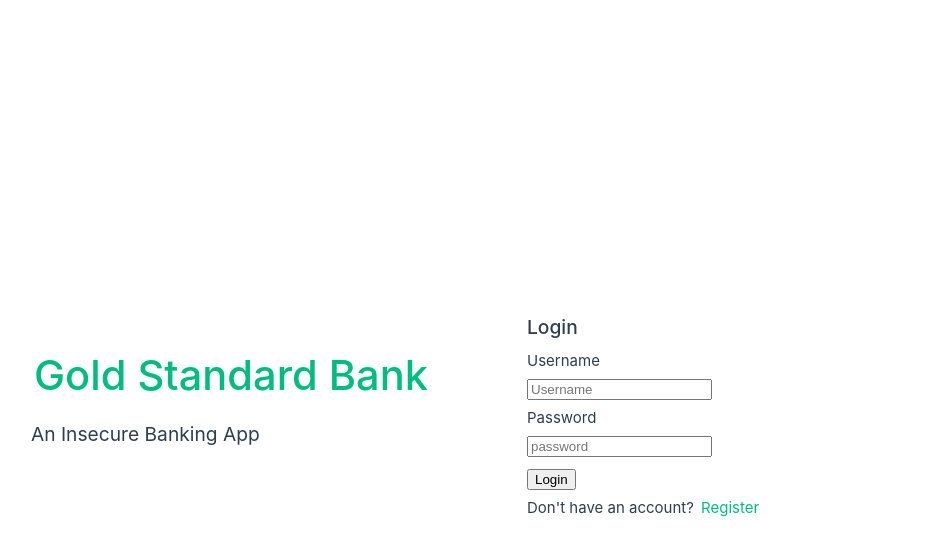
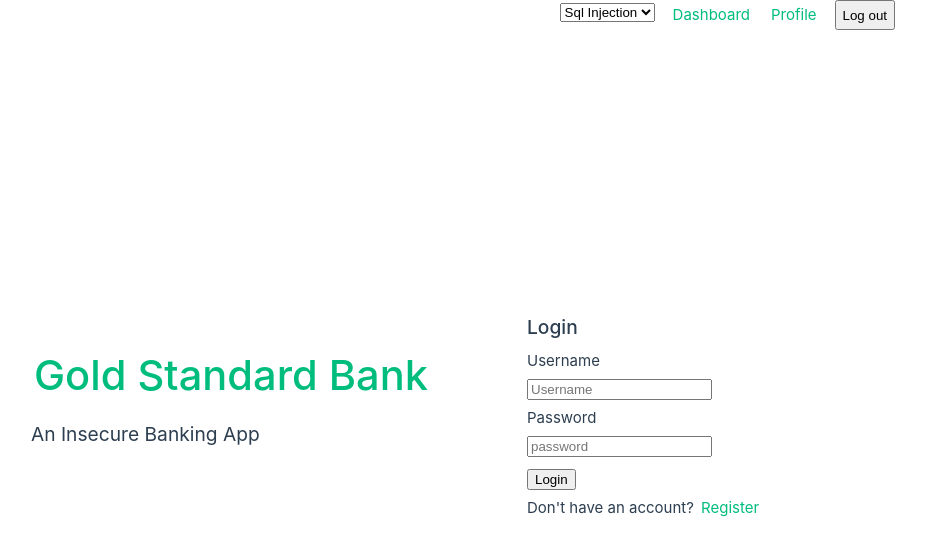
Before and after one commit to ted-miller92/wsrp, a Vue app in the folder wsrp_vue/: page / in a window 1280 px wide. Shown: the top 556 px of the page, without its empty margins (129-1055 px from the left). Built offline with nearby package versions, Linux system fonts and the light colour scheme.

Commit message:
Added a dropdown to the menu

```diff
--- a/wsrp_vue/src/App.vue
+++ b/wsrp_vue/src/App.vue
@@ -1,15 +1,17 @@
 <script setup>
 import Welcome from './components/Welcome.vue'
 import LoginForm from './components/LoginForm.vue'
-
-
+import DefaultLayout from './layouts/DefaultLayout.vue'
 
 </script>
 
 <template>
 	<!-- <router-link to="/register">Register</router-link> -->
 	<!-- <router-link to="/login">Login</router-link> -->
-	<router-view></router-view>
+	<DefaultLayout>
+		<router-view></router-view>
+	</DefaultLayout>
+
 
 
 </template>
--- a/wsrp_vue/src/components/AdminDashboard.vue
+++ b/wsrp_vue/src/components/AdminDashboard.vue
@@ -65,7 +65,6 @@ onMounted(fetchTransactions(), fetchAccounts());
 </script>
 
 <template>
-	<Menu />
 	<div class="greetings">
 		<h1 class="green">{{ msg }}</h1>
 		<h3>Admin Dashboard</h3>
--- a/wsrp_vue/src/components/CustomerDashboard.vue
+++ b/wsrp_vue/src/components/CustomerDashboard.vue
@@ -76,7 +76,6 @@ onMounted(async () => {
 </script>
 
 <template>
-	<Menu />
 	<div class="greetings">
 		<h3>Admin Dashboard</h3>
 		<p>Hello {{ user_name }}</p>
--- a/wsrp_vue/src/components/Menu.vue
+++ b/wsrp_vue/src/components/Menu.vue
@@ -2,6 +2,7 @@
 import { ref, onMounted } from 'vue'
 import {useRouter } from 'vue-router'
 import LogoutButton from './LogoutButton.vue'
+import VulnerabilityForm from './VulnerabilityForm.vue';
 
 const router = useRouter();
 
@@ -12,7 +13,9 @@ onMounted(() => {
 
 <template>
     <div id="menu">
+
         <div id="linkContainer">
+            <VulnerabilityForm />
             <router-link to="/adminDashboard">Dashboard</router-link>
             <router-link to="userProfile">Profile</router-link>
             <LogoutButton />
--- /dev/null
+++ b/wsrp_vue/src/components/VulnerabilityForm.vue
@@ -0,0 +1,16 @@
+<script setup>
+import { ref } from 'vue'
+import {useRouter } from 'vue-router'
+
+const router = useRouter();
+</script>
+
+<template>
+    <form>
+        <select>
+            <option value="sqli">Sql Injection</option>
+            <option value="csrf">CSRF</option>
+            <option value="xss">XXS</option>
+        </select>
+    </form>
+</template>
--- /dev/null
+++ b/wsrp_vue/src/layouts/DefaultLayout.vue
@@ -0,0 +1,12 @@
+<script setup>
+import Menu from '../components/Menu.vue'
+</script>
+
+<template>
+    <Menu />
+    <slot />
+</template>
+
+<style scoped>
+
+</style>
```
